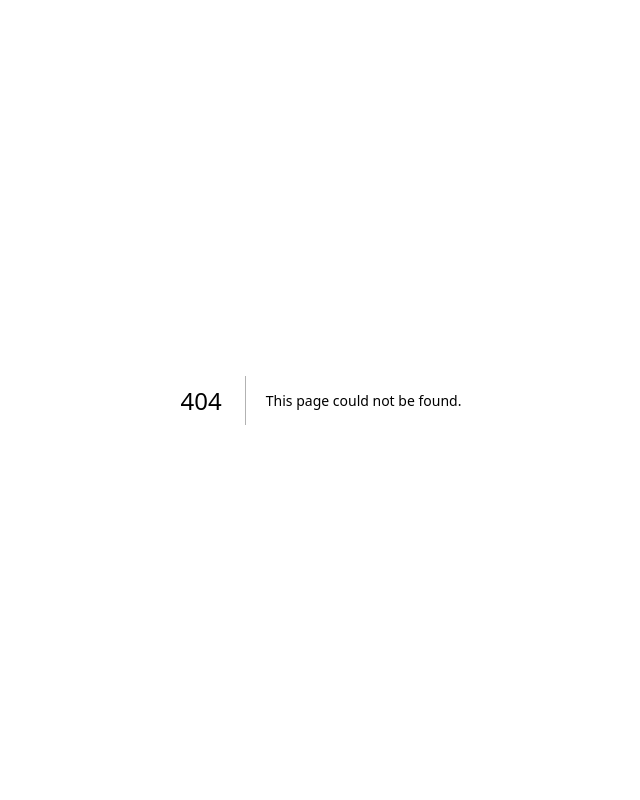
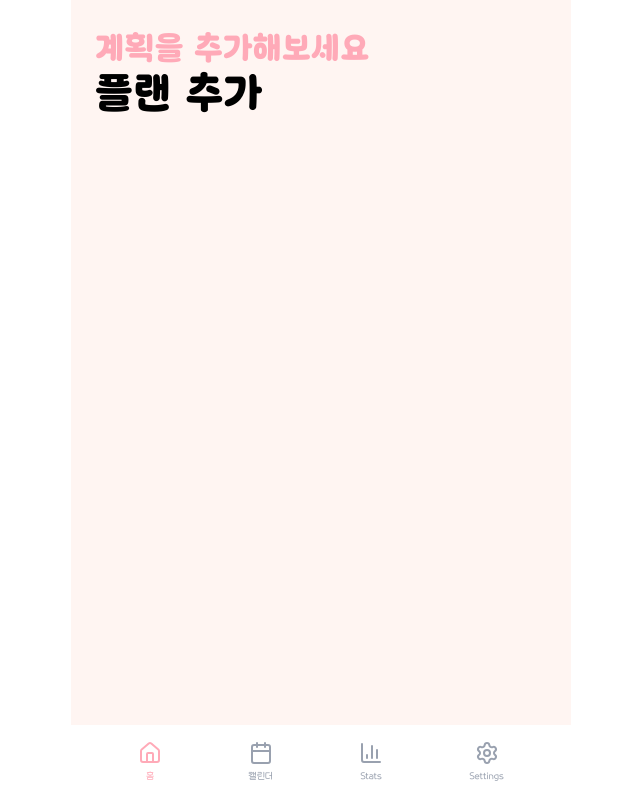
Before and after one commit to Junnnnnnnnnnn/wedding-plant, a Next.js app: page /add-plen in a window 1280 px wide. Before the commit this address had no page. Shown: the whole page, without its empty margins (319-959 px from the left). Built offline with nearby package versions, Linux system fonts and the light colour scheme.

Commit message:
feat: /add-plen 상단 title update

```diff
--- /dev/null
+++ b/app/add-plen/page.tsx
@@ -0,0 +1,35 @@
+"use client";
+
+import BottomTabBar from "../components/BottomTabBar";
+import { useRouter } from "next/navigation";
+
+export default function AddPlanPage() {
+  const router = useRouter();
+  return (
+    <div className="flex h-[100dvh] justify-center bg-[#FFF5F2] px-0 text-stone-900 lg:bg-white lg:px-6">
+      <main className="flex h-full w-full max-w-[500px] flex-col items-center overflow-y-auto bg-[#FFF5F2] px-6">
+      <div className="w-full pt-8">
+        <div className="flex flex-col items-start justify-start">
+            <span className="text-[32px] font-semibold text-[#FFAAB8] leading-none">
+            계획을 추가해보세요
+            </span>
+            <span className="text-[42px] font-semibold text-[#000000] leading-none mt-2">
+            플랜 추가
+            </span>
+        </div>
+
+      </div>
+      </main>
+        {/* 하단 탭바 - Sticky로 최상단에 고정 */}
+      <BottomTabBar
+        activeTab="home"
+        onTabClick={(tab) => {
+          if (tab === "home") {
+            router.push("/main");
+          }
+          // TODO: 나머지 탭들은 나중에 처리
+        }}
+      />
+    </div>
+  );
+}
--- a/app/components/BottomTabBar.tsx
+++ b/app/components/BottomTabBar.tsx
@@ -45,7 +45,7 @@ export default function BottomTabBar({
             <button
               key={tab.id}
               type="button"
-              className="flex flex-col items-center gap-1"
+              className="flex flex-col items-center gap-1 px-4 py-2 -m-2"
               onClick={() => handleClick(tab.id)}
             >
               <Icon
--- a/app/main/page.tsx
+++ b/app/main/page.tsx
@@ -5,8 +5,10 @@ import { CircleDollarSign, User, Calendar, Check, CirclePlus } from "lucide-reac
 import { useWedding } from "../contexts/WeddingContext";
 import CountUp from "@/components/CountUp";
 import BottomTabBar from "../components/BottomTabBar";
+import { useRouter } from "next/navigation";
 
 export default function MainPage() {
+  const router = useRouter();
   const { weddingData, user } = useWedding();
 
   // 예산 관리 변수
@@ -205,6 +207,7 @@ export default function MainPage() {
             </div>
             <button
               type="button"
+              onClick={() => router.push('/add-plen')}
               className="flex items-center gap-2 px-4 py-3 text-white rounded-lg font-semibold text-lg transition-colors shadow-md hover:opacity-90 active:opacity-80"
               style={{ backgroundColor: '#FFAAB8' }}
             >
@@ -285,9 +288,16 @@ export default function MainPage() {
       {/* 하단 탭바 - Sticky로 최상단에 고정 */}
       <BottomTabBar
         activeTab="home"
-        onTabClick={() => {
-          // TODO: 각 탭에 맞는 페이지로 이동
-          // 예: router.push(`/${tab}`)
+        onTabClick={(tab) => {
+          if (tab === "home") {
+            // 이미 /main 페이지에 있으면 새로고침, 아니면 이동
+            if (window.location.pathname === "/main") {
+              router.refresh();
+            } else {
+              router.push("/main");
+            }
+          }
+          // TODO: 나머지 탭들은 나중에 처리
         }}
       />
     </div>
```
